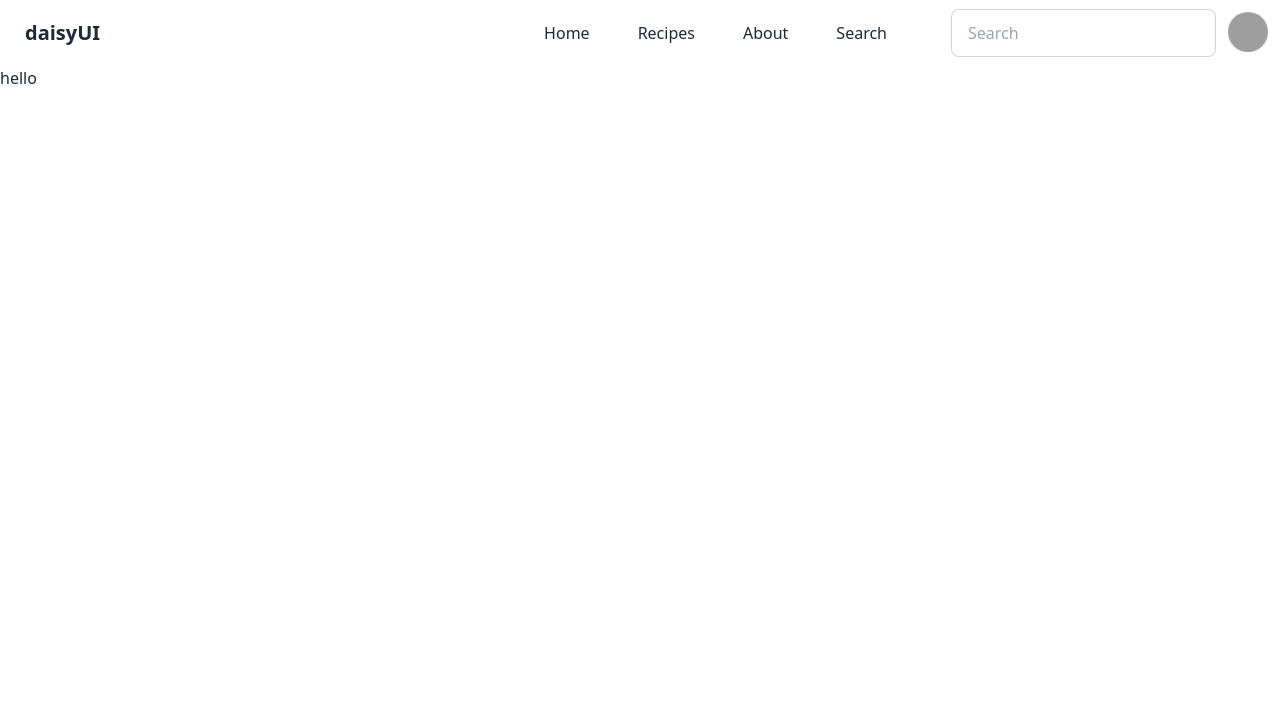
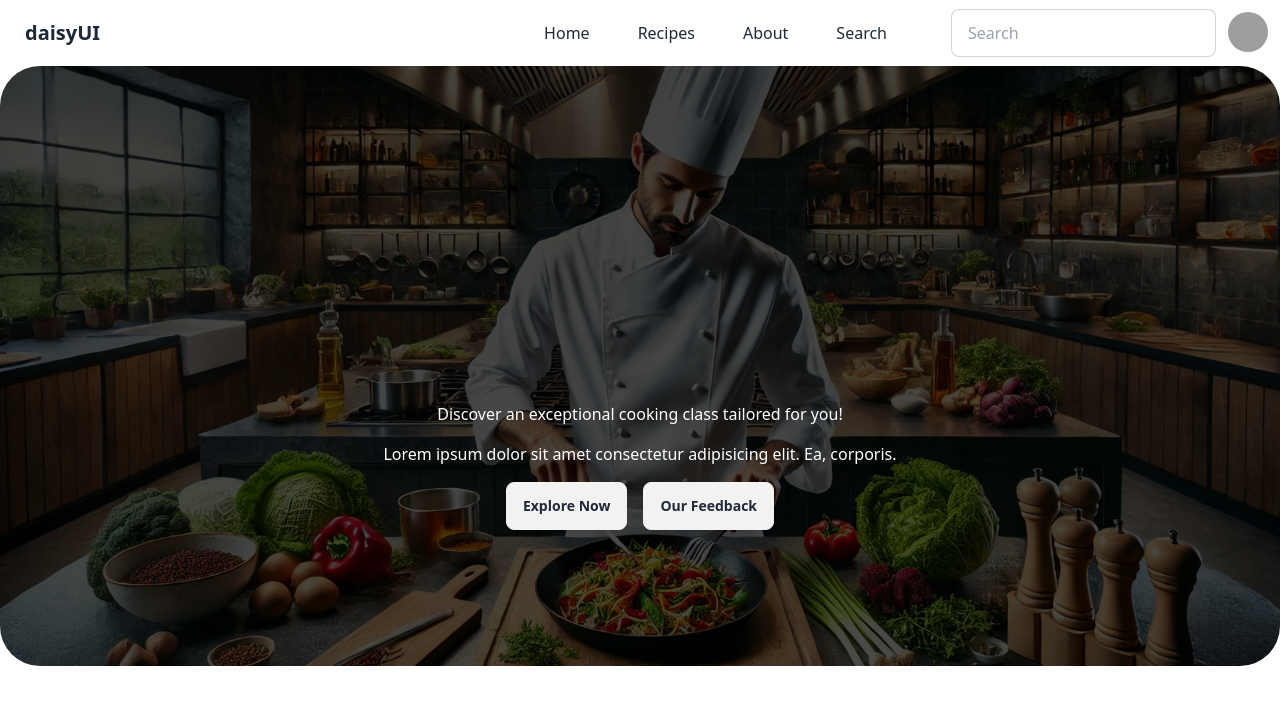
Before and after one commit to SI-Tanbir/chef-s-haven, a React (Vite) app: page / in a window 1280 px wide. Shown: the top 704 px of the page. Built offline with nearby package versions, Linux system fonts and the light colour scheme; grey boxes are pictures that could not be loaded.

Commit message:
finished the cooking cover pic part

```diff
--- a/src/component/MainCover.jsx
+++ b/src/component/MainCover.jsx
@@ -6,9 +6,35 @@ let MainCover=()=>{
         <div>
             {/* starting of cover imgage of cooking  */}
 
-            <div >
-        <h2>hello</h2>
-            </div>
+            <div
+  style={{
+    backgroundImage: `linear-gradient(rgb(0 0 0 / 74%), rgb(0 0 0 / 71%)), url(${cookCoverImage})`,
+    height: '600px',
+    borderRadius: '40px',
+    backgroundSize: 'cover',
+    backgroundRepeat: 'no-repeat',
+    backgroundPosition: 'center',
+    overflow: 'hidden',
+  }}
+>
+
+
+<div className='flex flex-col items-center justify-center h-screen space-y-4 text-center'>
+  <h2 style={{ color: 'white' }}>Discover an exceptional cooking class tailored for you!</h2>
+  <p style={{ color: 'white' }}>Lorem ipsum dolor sit amet consectetur adipisicing elit. Ea, corporis.</p>
+
+  <div className='flex gap-4'>
+
+  <button className='btn'>Explore Now</button>
+  <button className='btn'>Our Feedback</button>
+  </div>
+
+</div>
+
+
+
+
+</div>
 
 
         </div>
```
